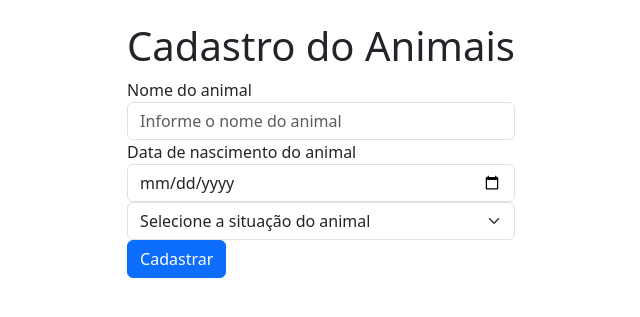
After one commit to Kuroikenshiga/Aulas-de-refor-o, a PHP site: page /pags/CadastraAnimalPag.php in a window 1280 px wide. The commit adds this page. Shown: the top 317 px of the page, without its empty margins (319-959 px from the left). Run offline with PHP 8.4, Linux system fonts and the light colour scheme.

Commit message:
24-01-24

```diff
--- /dev/null
+++ b/Animais/action/conecta.php
@@ -0,0 +1,3 @@
+<?php
+    $conexao = pg_connect("host=localhost port=5432 dbname=Animais user=postgres password=mqrlg");
+?>
--- a/Animais/index.php
+++ b/Animais/index.php
@@ -5,12 +5,13 @@
     <meta name="viewport" content="width=device-width, initial-scale=1.0">
     <title>Pagina principal</title>
     <link href="https://cdn.jsdelivr.net/npm/bootstrap@5.3.2/dist/css/bootstrap.min.css" rel="stylesheet" integrity="sha384-T3c6CoIi6uLrA9TneNEoa7RxnatzjcDSCmG1MXxSR1GAsXEV/Dwwykc2MPK8M2HN" crossorigin="anonymous">
+
     <link rel="stylesheet" href="./css/main.css">
 </head>
 <body>
     <div id="principal">
         <div id="container">
-            <a href=""><button type="button" class="btn btn-success">Cadastrar Animais</button></a>
+            <a href="pags/CadastraAnimalPag.php"><button type="button" class="btn btn-success">Cadastrar Animais</button></a>
             <a href=""><button type="button" class="btn btn-secondary">Listagem de Animais</button></a>
         </div>
     </div>
--- /dev/null
+++ b/Animais/pags/CadastraAnimalPag.php
@@ -0,0 +1,41 @@
+<!DOCTYPE html>
+<html lang="en">
+<head>
+    <meta charset="UTF-8">
+    <meta name="viewport" content="width=device-width, initial-scale=1.0">
+    <title>Cadastrar Animais</title>
+    <link href="https://cdn.jsdelivr.net/npm/bootstrap@5.3.2/dist/css/bootstrap.min.css" rel="stylesheet" integrity="sha384-T3c6CoIi6uLrA9TneNEoa7RxnatzjcDSCmG1MXxSR1GAsXEV/Dwwykc2MPK8M2HN" crossorigin="anonymous">
+    <link rel="stylesheet" href="../css/main.css">
+</head>
+<body>
+
+<div id="principal">
+
+    <form method="GET" action="../action/CadastraAnimalAction.php">
+
+    <h1>Cadastro do Animais</h1>
+
+        <div class="form-group">
+            <label for="nome">Nome do animal</label>
+            <input type="text" class="form-control" id="exampleInputEmail1" aria-describedby="emailHelp" placeholder="Informe o nome do animal" name="nome">
+
+        </div>
+
+        <div class="form-group">
+            <label for="data">Data de nascimento do animal</label>
+            <input type="date" class="form-control" id="exampleInputPassword1" placeholder="Informe a data de nascimento do animal" name="data">
+        </div>
+
+        <select class="form-select" aria-label="Default select example" name="situacao">
+            <option selected>Selecione a situação do animal</option>
+            <option value="Saudável">Saudável</option>
+            <option value="Doente">Doente</option>
+            <option value="Morto">Morto</option>
+        </select>
+
+        <button type="submit" class="btn btn-primary">Cadastrar</button>
+    </form>
+</div>
+
+</body>
+</html>
```
Also changed, not shown: Animais/action/CadastraAnimalAction.php (added, +11 -0 lines).
